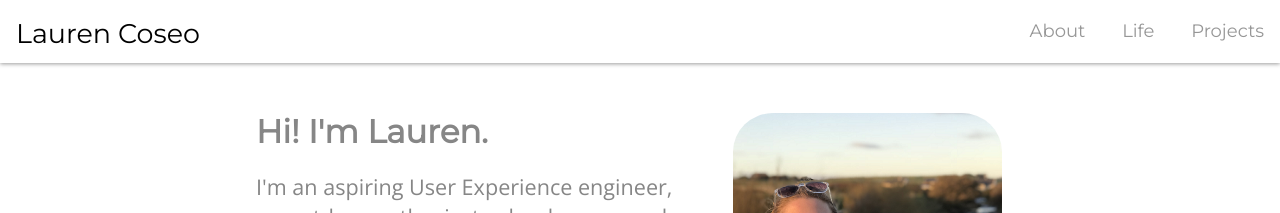
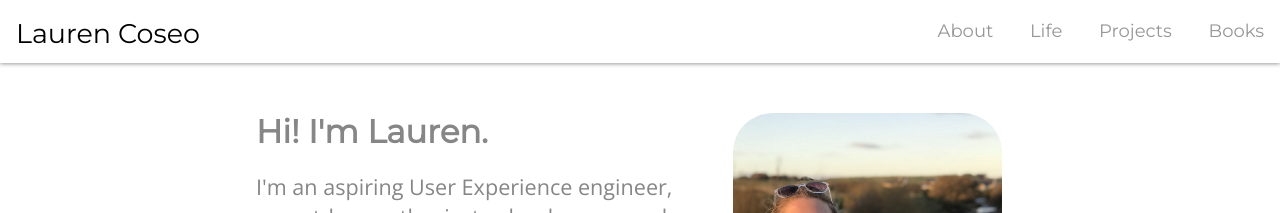
Before and after one commit to laurencoseo/laurencoseo.github.io, a Jekyll site: the page built from index.html, in a window 1280 px wide. Shown: the top 213 px of the page. Built offline with Jekyll 4.4.1, drawn with Linux system fonts in a browser that asks for light colours; nearby versions of some CDN libraries.

Commit message:
add books link

```diff
--- a/_includes/header.html
+++ b/_includes/header.html
@@ -6,6 +6,7 @@
                 <a href="/about">About</a>
                 <a href="/life">Life</a>
                 <a href="/projects">Projects</a>
+                <a href="/books/2021">Books</a>
                 <!-- <a href="#blog">Blog</a> -->
                 <a href="javascript:void(0);" class="icon" onclick="openNav()">
                   <i class="fa fa-bars"></i></a>
@@ -19,6 +20,7 @@
                     <a href="/about">About</a>
                     <a href="/life">Life</a>
                     <a href="/projects">Projects</a>
+                    <a href="/books/2021">Books</a>
                     <!-- a href="#blog">Blog</a> -->
                 </div>   <!-- /.topnav-->
             </div>  <!-- /.overlay-->
```
